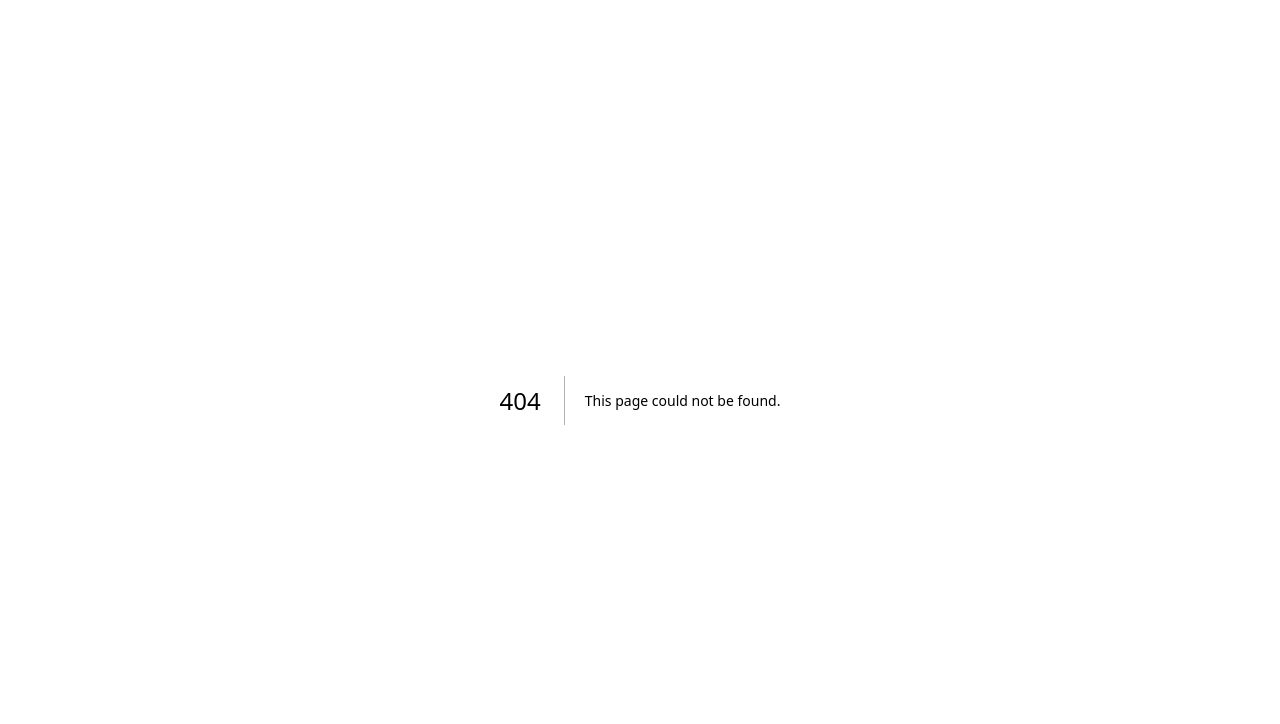
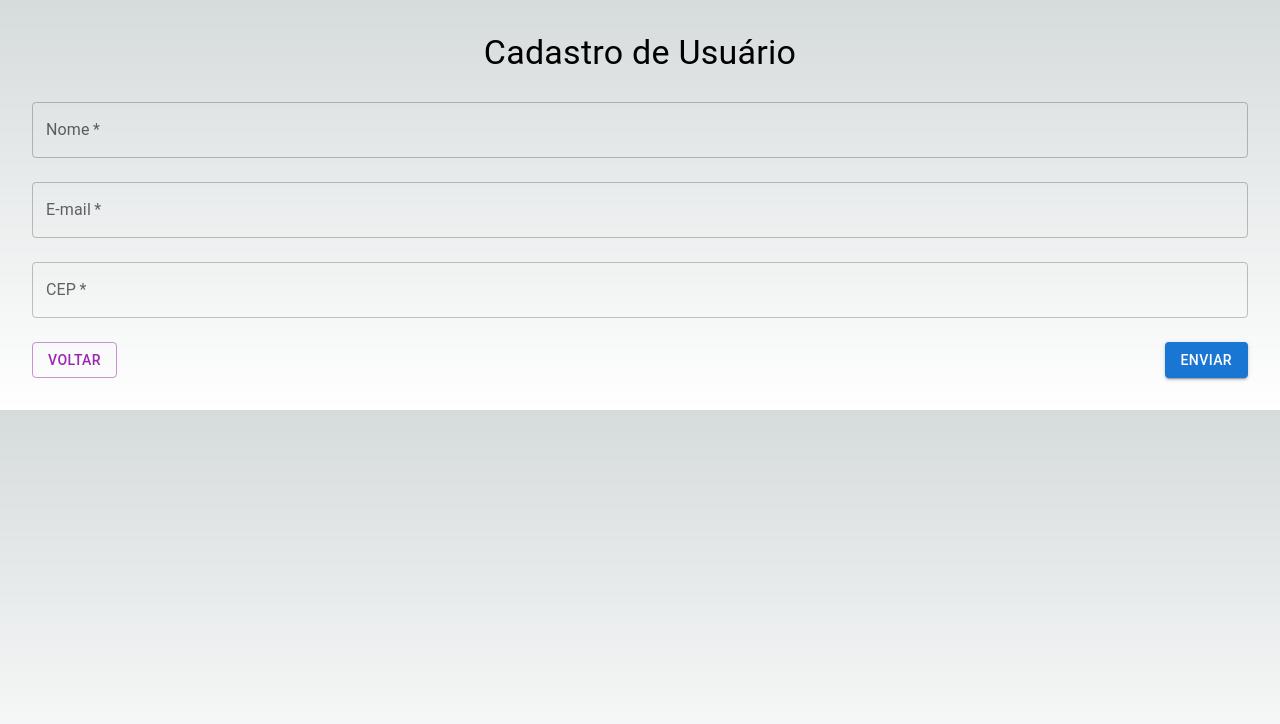
Before and after one commit to wlessadev/ZipUp, a Next.js app: page /cadastro in a window 1280 px wide. Before the commit this address had no page. Shown: the top 724 px of the page. Built offline with nearby package versions, Linux system fonts and the light colour scheme.

Commit message:
criar cadastro.js e adicionar formulário base

```diff
--- /dev/null
+++ b/pages/cadastro.js
@@ -0,0 +1,81 @@
+// pages/cadastro.js
+import { useState } from 'react';
+import { TextField, Button, Box, Typography } from '@mui/material';
+import { useRouter } from 'next/router';
+
+export default function Cadastro() {
+  const [form, setForm] = useState({
+    nome: '',
+    email: '',
+    cep: '',
+  });
+
+  const router = useRouter();
+
+  const handleChange = (e) => {
+    const { name, value } = e.target;
+    setForm((prevForm) => ({
+      ...prevForm,
+      [name]: value,
+    }));
+  };
+
+  const handleSubmit = (e) => {
+    e.preventDefault();
+    console.log('Dados enviados:', form);
+    // Redireciona para a home após o envio
+    router.push('/');
+  };
+
+  const handleBack = () => {
+    router.push('/');
+  };
+
+  return (
+    <Box sx={{ textAlign: 'center', padding: 4 }}>
+      <Typography variant="h4" gutterBottom>
+        Cadastro de Usuário
+      </Typography>
+
+      <form onSubmit={handleSubmit}>
+        <TextField
+          label="Nome"
+          name="nome"
+          value={form.nome}
+          onChange={handleChange}
+          fullWidth
+          margin="normal"
+          required
+        />
+        <TextField
+          label="E-mail"
+          name="email"
+          type="email"
+          value={form.email}
+          onChange={handleChange}
+          fullWidth
+          margin="normal"
+          required
+        />
+        <TextField
+          label="CEP"
+          name="cep"
+          value={form.cep}
+          onChange={handleChange}
+          fullWidth
+          margin="normal"
+          required
+        />
+
+        <Box sx={{ display: 'flex', justifyContent: 'space-between', marginTop: 2 }}>
+          <Button variant="outlined" color="secondary" onClick={handleBack}>
+            Voltar
+          </Button>
+          <Button type="submit" variant="contained" color="primary">
+            Enviar
+          </Button>
+        </Box>
+      </form>
+    </Box>
+  );
+}
```
